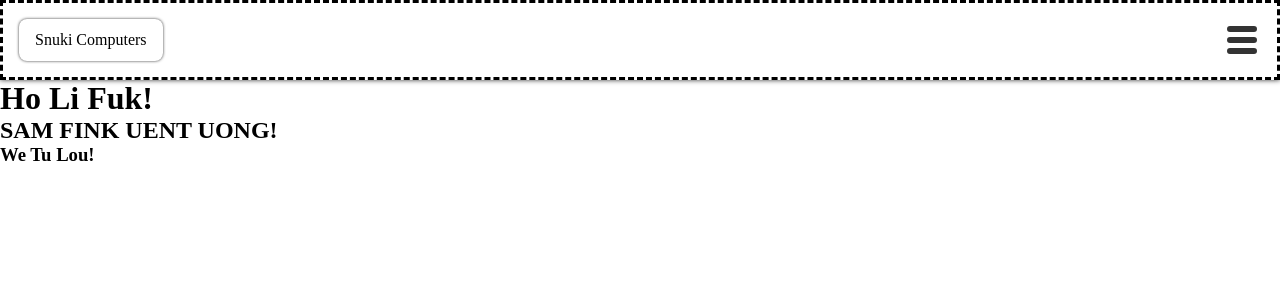
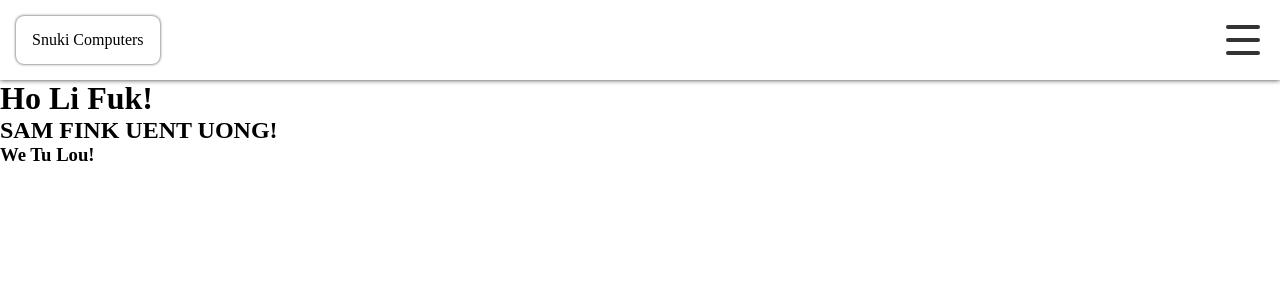
Before and after one commit to KibobiShtrudelz/nx-xstate, a React (Vite) app: page /xstate in a window 1280 px wide. Shown: the top 300 px of the page. Built offline with nearby package versions, Linux system fonts and the light colour scheme.

Commit message:
removed custom slider

```diff
--- a/src/components/hamburger-menu/hamburger-menu.module.scss
+++ b/src/components/hamburger-menu/hamburger-menu.module.scss
@@ -6,28 +6,53 @@
   padding: 0.25rem;
   margin-left: auto;
 
+  @keyframes open-ham-menu {
+    from {
+      left: 0;
+    }
+
+    to {
+      left: 200px;
+    }
+  }
+
+  @keyframes close-ham-menu {
+    from {
+      left: -50px;
+    }
+
+    to {
+      left: 0px;
+    }
+  }
+
   .stick {
-    width: 30px;
+    width: 34px;
+    height: 4px;
     border-radius: 1rem;
-    border: 3px solid #333;
+    background-color: #333;
+    transform: rotate(0deg) translate(0px, 0px);
+    transition: transform 0.5s ease;
+
+    &.close {
+      position: relative;
+      animation: close-ham-menu 0.5s forwards;
+    }
 
     &.open {
-      width: 34px;
-      transform: rotate(0deg) translate(0px, 0px);
-      transition: all 0.5s;
-
-      &:first-child {
-        transform: rotate(45deg) translate(8px, 8px);
-        transition: transform 0.5s;
+      &:nth-child(1) {
+        transform: rotate(45deg) translate(10px, 10px);
+        transition: transform 0.5s ease;
       }
 
       &:nth-child(2) {
-        border-color: transparent;
+        position: relative;
+        animation: open-ham-menu 2s forwards;
       }
 
-      &:last-child {
+      &:nth-child(3) {
         transform: rotate(-45deg) translate(8px, -9px);
-        transition: transform 0.5s;
+        transition: transform 0.5s ease;
       }
     }
   }
--- a/src/components/hamburger-menu/hamburger-menu.tsx
+++ b/src/components/hamburger-menu/hamburger-menu.tsx
@@ -16,7 +16,7 @@ export function HamburgerMenu(): JSX.Element {
     <div className={styles.hamburgerMenu} onClick={handleMenuClick}>
       <div className={clsx(styles.stick, isOpen && styles.open)} />
 
-      <div className={clsx(styles.stick, isOpen && styles.open)} />
+      <div className={clsx(styles.stick, styles[isOpen ? 'open' : 'close'])} />
 
       <div className={clsx(styles.stick, isOpen && styles.open)} />
     </div>
--- a/src/components/header/header.module.scss
+++ b/src/components/header/header.module.scss
@@ -1,9 +1,8 @@
 .header {
-  border: 3px dashed;
-
   display: flex;
   align-content: center;
 
+  overflow: hidden;
   height: clamp(50px, 80px, 100px);
   box-shadow: 0px 0px 5px 0px #333;
   padding: clamp(0.5rem, 1rem, 1.5rem);
--- a/src/pages/home-page/home.page.tsx
+++ b/src/pages/home-page/home.page.tsx
@@ -34,7 +34,7 @@ export function Home(): JSX.Element {
   return (
     <div className={styles.homePage}>
       <section className={styles.hero}>
-        <Carousel
+        {/* <Carousel
           circular
           numScroll={1}
           numVisible={1}
@@ -42,7 +42,7 @@ export function Home(): JSX.Element {
           showNavigators={false}
           autoplayInterval={4000}
           itemTemplate={imageTemplate}
-        />
+        /> */}
       </section>
 
       <section className={styles.content}>
```
